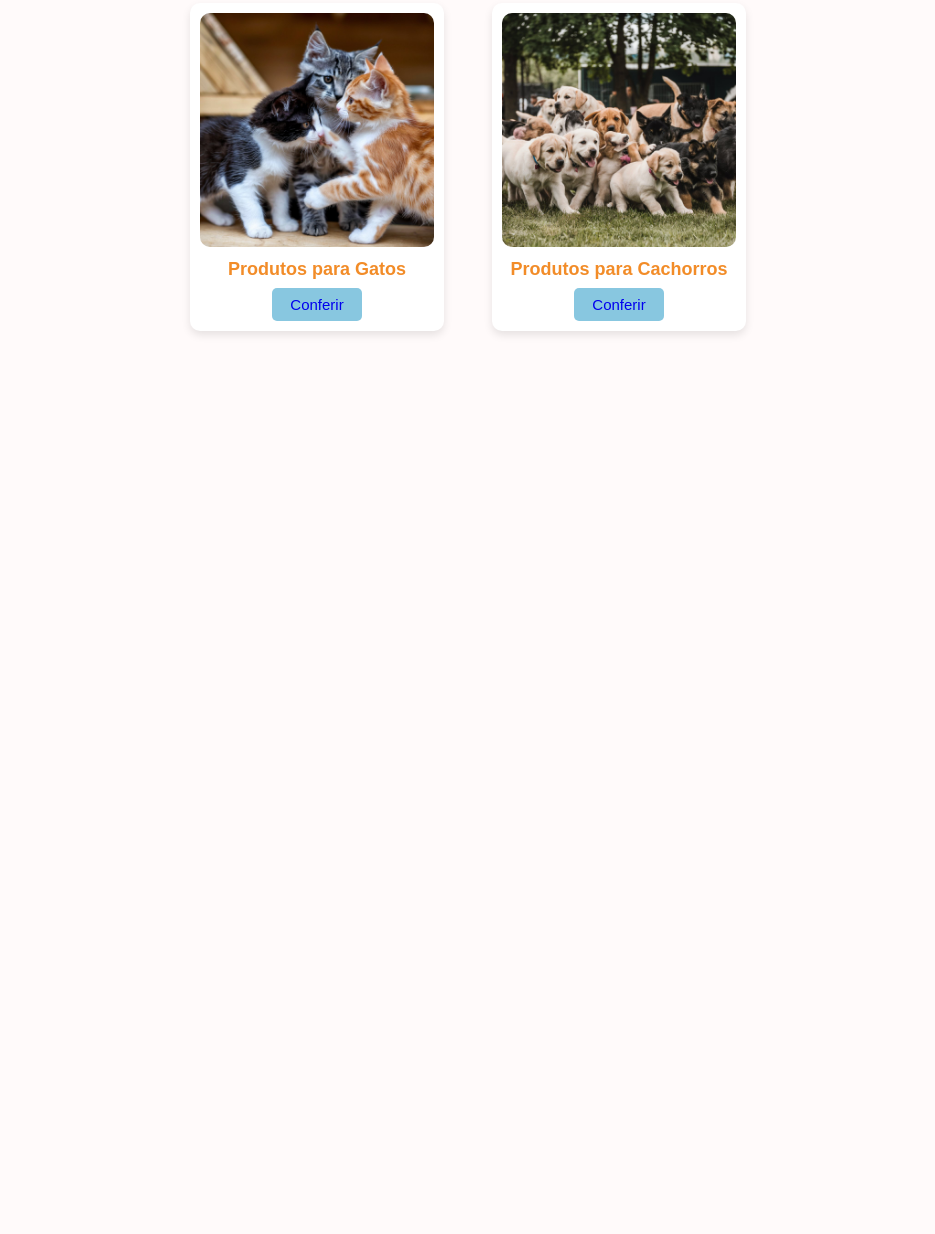
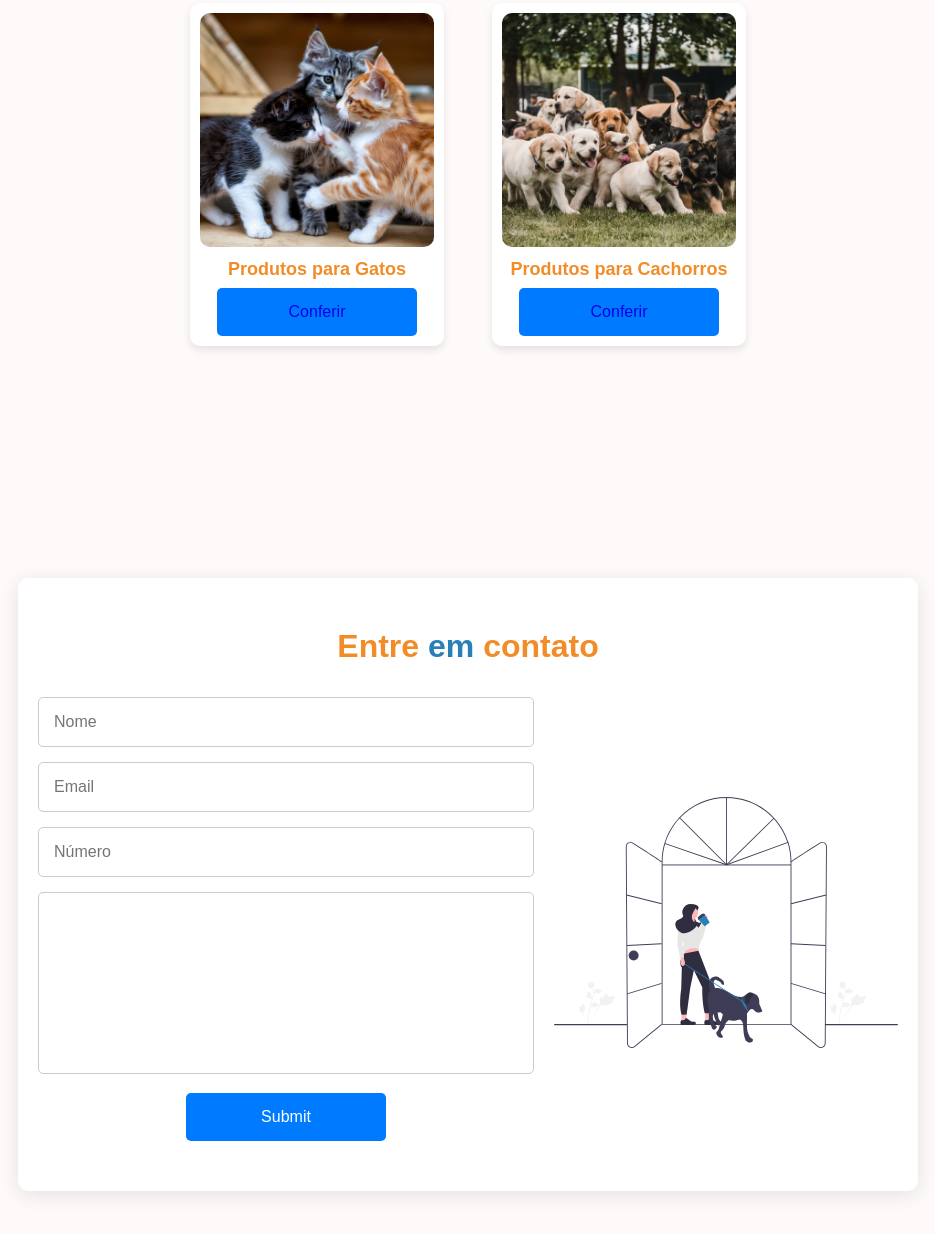
Before and after one commit to rebecavitoriaslv/projeto-pet-shop, a plain HTML site: page index.html in a window 1280 px wide. Shown: the part 936-2170 px from the top of the page, without its empty margins (172-1107 px from the left). Before the commit the page ends 1307 px from the top, so only its background shows below. Drawn offline with Linux system fonts and the light colour scheme.

Commit message:
formulario

```diff
--- a/index.html
+++ b/index.html
@@ -82,7 +82,28 @@
           <button class="btn"><a href="dog.html">Conferir</a></button>
       </div>
   </div>
-</section>
+
+
+  <div class="box-contact">
+  <section class="contact" id="contact">
+    <h1 class="heading"> Entre <span>em</span> contato</h1>
+
+    <div class="row">
+      <form action="">
+        <input type="text" placeholder="Nome" required class="box">
+        <input type="email" placeholder="Email" required class="box">
+        <input type="number" placeholder="Número" required class="box">
+        <textarea name="" class="box" placeholder="message" id="" cols="30" rows="10">
+        </textarea>
+        <input type="submit" name="Envie uma mensagem" class="btn" id="">
+      </form>
+
+      <div class="image">
+        <img src="img/undraw_everyday_life_re_1lfb.svg" alt="">
+      </div>
+    </div>
+  </section>
+</div>
 
 </body>
 </html>
--- a/styles.css
+++ b/styles.css
@@ -253,3 +253,79 @@ span{
 .btn:hover {
   background-color: #2980b9;
 }
+
+.contact {
+  margin-top: 100px;
+  padding: 50px 20px;
+  background-color: #ffffff;
+  border-radius: 10px;
+  box-shadow: 0 4px 20px rgba(0, 0, 0, 0.1);
+  max-width: 900px;
+  margin: auto;
+}
+
+.heading {
+  text-align: center;
+  font-size: 2.5em;
+  color: #333;
+  margin-bottom: 20px;
+}
+
+.heading span {
+  color: #2980b9;
+}
+
+.row {
+  display: flex;
+  justify-content: space-between;
+  align-items: flex-start;
+}
+
+form {
+  flex: 1;
+  margin-right: 20px;
+}
+
+.box {
+  width: 100%;
+  padding: 15px;
+  margin-bottom: 15px;
+  border-radius: 5px;
+  border: 1px solid #ccc;
+  font-size: 1em;
+}
+
+textarea {
+  resize: none;
+}
+
+.btn {
+  width: 200px;
+  background-color: #007BFF;
+  color: white;
+  padding: 15px;
+  border-radius: 5px;
+  border: none;
+  cursor: pointer;
+  font-size: 1em;
+}
+
+.btn:hover {
+  background-color: #0056b3;
+}
+
+.image {
+  flex-basis: 40%;
+}
+
+.image img {
+  margin-top: 100px;
+  width: 100%;
+  border-radius: 10px;
+}
+
+.box-contact {
+  margin-top: 200px;
+  gap: 2rem;
+  padding: 2rem;
+}
```
Also changed, not shown: img/undraw_contact_us_re_4qqt.svg (added), img/undraw_everyday_life_re_1lfb.svg (added).
